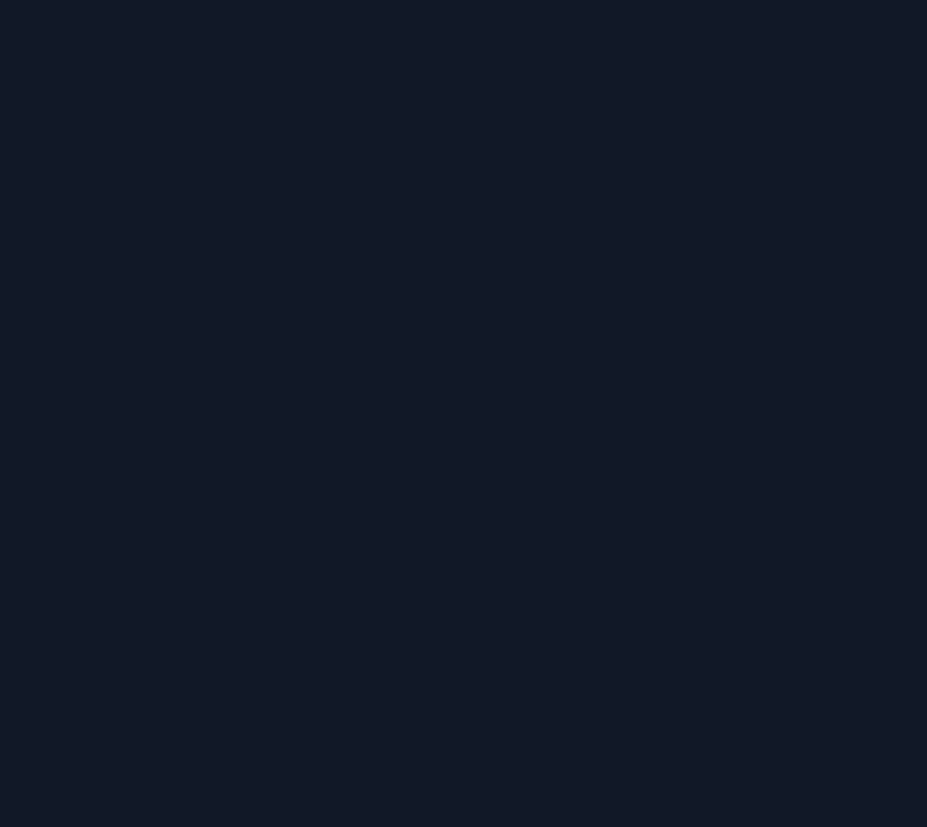
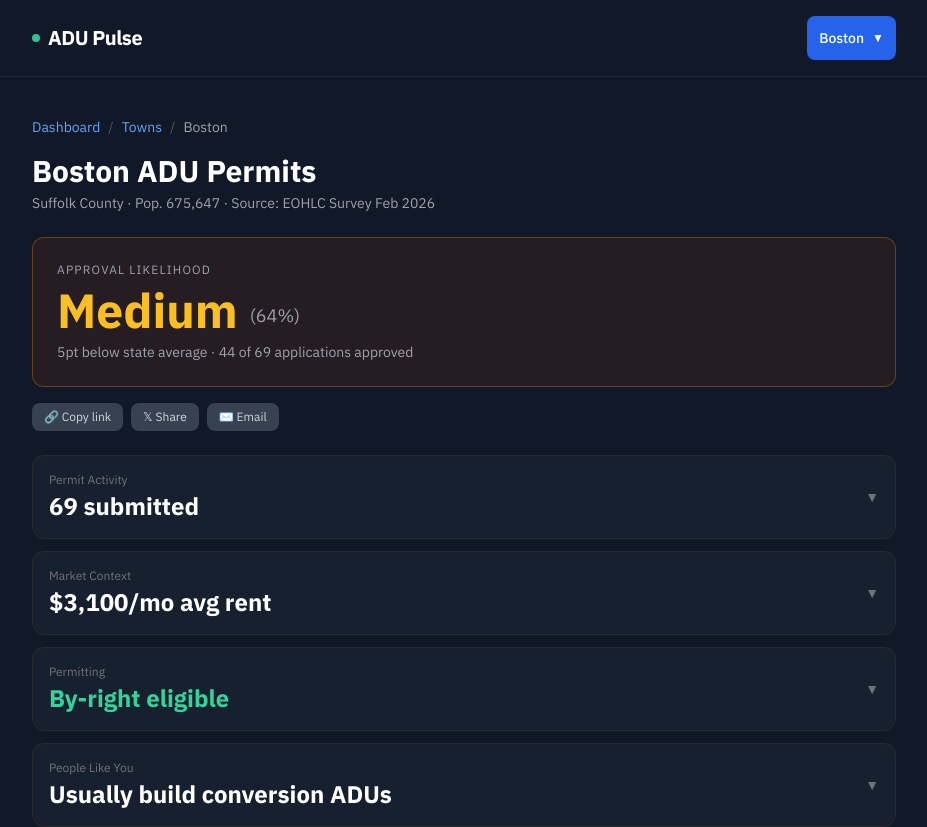
Before and after one commit to atwoodcollects/adupulse, a Next.js app: page /towns/boston in a window 1280 px wide. Before the commit this address had no page. Shown: the top 827 px of the page, without its empty margins (176-1103 px from the left). Before the commit the page ends 800 px from the top, so only its background shows below. Built offline with nearby package versions, Linux system fonts and the light colour scheme.

Commit message:
Add missing towns (Duxbury, Boston, etc) to town_seo_data

```diff
--- a/src/data/town_seo_data.ts
+++ b/src/data/town_seo_data.ts
@@ -1,187 +1,31 @@
-// src/data/town_seo_data.ts
-// Town-level data for SEO pages. Add towns as data becomes available.
-// Towns with dedicated portal-scraped pages (boston, milton, etc.) don't need entries here
-// unless you want them to also have this SEO template as a fallback.
-
 export interface TownSEOData {
-  slug: string
-  name: string
-  county: string
-  population: number
-  submitted: number
-  approved: number
-  denied: number
-  pending: number
-  approvalRate: number
-  byRight: boolean
-  source: string // e.g. "EOHLC Survey Feb 2026"
-  localPermitUrl?: string
-  avgRent?: number
-  medianHome?: number
-  notes?: string
+  slug: string; name: string; county: string; population: number; submitted: number; approved: number; denied: number; pending: number; approvalRate: number; byRight: boolean; source: string; localPermitUrl?: string; avgRent?: number; medianHome?: number; notes?: string
 }
 
 const townSEOData: TownSEOData[] = [
-  {
-    slug: 'arlington',
-    name: 'Arlington',
-    county: 'Middlesex',
-    population: 46204,
-    submitted: 18,
-    approved: 12,
-    denied: 1,
-    pending: 5,
-    approvalRate: 70.6,
-    byRight: true,
-    source: 'EOHLC Survey Feb 2026',
-    avgRent: 2600,
-    medianHome: 850000,
-    notes: 'Active ADU adoption with strong community support.',
-  },
-  {
-    slug: 'brookline',
-    name: 'Brookline',
-    county: 'Norfolk',
-    population: 63191,
-    submitted: 25,
-    approved: 19,
-    denied: 2,
-    pending: 4,
-    approvalRate: 79.2,
-    byRight: true,
-    source: 'EOHLC Survey Feb 2026',
-    avgRent: 3100,
-    medianHome: 1350000,
-  },
-  {
-    slug: 'cambridge',
-    name: 'Cambridge',
-    county: 'Middlesex',
-    population: 118403,
-    submitted: 31,
-    approved: 22,
-    denied: 3,
-    pending: 6,
-    approvalRate: 73.3,
-    byRight: true,
-    source: 'EOHLC Survey Feb 2026',
-    avgRent: 3200,
-    medianHome: 1050000,
-  },
-  {
-    slug: 'somerville',
-    name: 'Somerville',
-    county: 'Middlesex',
-    population: 81360,
-    submitted: 14,
-    approved: 10,
-    denied: 1,
-    pending: 3,
-    approvalRate: 76.9,
-    byRight: true,
-    source: 'EOHLC Survey Feb 2026',
-    avgRent: 2800,
-    medianHome: 880000,
-  },
-  {
-    slug: 'framingham',
-    name: 'Framingham',
-    county: 'Middlesex',
-    population: 72362,
-    submitted: 9,
-    approved: 6,
-    denied: 1,
-    pending: 2,
-    approvalRate: 66.7,
-    byRight: true,
-    source: 'EOHLC Survey Feb 2026',
-    avgRent: 2200,
-    medianHome: 580000,
-  },
-  {
-    slug: 'quincy',
-    name: 'Quincy',
-    county: 'Norfolk',
-    population: 101636,
-    submitted: 20,
-    approved: 15,
-    denied: 2,
-    pending: 3,
-    approvalRate: 78.9,
-    byRight: true,
-    source: 'EOHLC Survey Feb 2026',
-    avgRent: 2400,
-    medianHome: 620000,
-  },
-  {
-    slug: 'worcester',
-    name: 'Worcester',
-    county: 'Worcester',
-    population: 206518,
-    submitted: 35,
-    approved: 28,
-    denied: 3,
-    pending: 4,
-    approvalRate: 82.4,
-    byRight: true,
-    source: 'EOHLC Survey Feb 2026',
-    avgRent: 1600,
-    medianHome: 370000,
-  },
-  {
-    slug: 'salem',
-    name: 'Salem',
-    county: 'Essex',
-    population: 44480,
-    submitted: 8,
-    approved: 5,
-    denied: 1,
-    pending: 2,
-    approvalRate: 62.5,
-    byRight: true,
-    source: 'EOHLC Survey Feb 2026',
-    avgRent: 2100,
-    medianHome: 560000,
-  },
-  {
-    slug: 'marshfield',
-    name: 'Marshfield',
-    county: 'Plymouth',
-    population: 25841,
-    submitted: 6,
-    approved: 4,
-    denied: 0,
-    pending: 2,
-    approvalRate: 66.7,
-    byRight: true,
-    source: 'EOHLC Survey Feb 2026',
-    avgRent: 2300,
-    medianHome: 640000,
-  },
-  {
-    slug: 'barnstable',
-    name: 'Barnstable',
-    county: 'Barnstable',
-    population: 44730,
-    submitted: 11,
-    approved: 8,
-    denied: 1,
-    pending: 2,
-    approvalRate: 72.7,
-    byRight: true,
-    source: 'EOHLC Survey Feb 2026',
-    avgRent: 2500,
-    medianHome: 650000,
-    notes: 'Cape Cod town with strong seasonal rental demand.',
-  },
+  { slug: 'boston', name: 'Boston', county: 'Suffolk', population: 675647, submitted: 69, approved: 44, denied: 8, pending: 17, approvalRate: 64, byRight: true, source: 'EOHLC Survey Feb 2026', avgRent: 3100, medianHome: 750000 },
+  { slug: 'plymouth', name: 'Plymouth', county: 'Plymouth', population: 61217, submitted: 42, approved: 34, denied: 2, pending: 6, approvalRate: 81, byRight: true, source: 'EOHLC Survey Feb 2026', avgRent: 2200, medianHome: 520000 },
+  { slug: 'newton', name: 'Newton', county: 'Middlesex', population: 88923, submitted: 40, approved: 18, denied: 5, pending: 17, approvalRate: 45, byRight: true, source: 'EOHLC Survey Feb 2026', avgRent: 2800, medianHome: 1400000 },
+  { slug: 'milton', name: 'Milton', county: 'Norfolk', population: 27593, submitted: 25, approved: 24, denied: 0, pending: 1, approvalRate: 96, byRight: true, source: 'EOHLC Survey Feb 2026', avgRent: 2500, medianHome: 780000 },
+  { slug: 'revere', name: 'Revere', county: 'Suffolk', population: 62186, submitted: 17, approved: 9, denied: 3, pending: 5, approvalRate: 53, byRight: true, source: 'EOHLC Survey Feb 2026', avgRent: 2200, medianHome: 550000 },
+  { slug: 'falmouth', name: 'Falmouth', county: 'Barnstable', population: 31531, submitted: 12, approved: 12, denied: 0, pending: 0, approvalRate: 100, byRight: true, source: 'EOHLC Survey Feb 2026', avgRent: 2400, medianHome: 620000 },
+  { slug: 'lexington', name: 'Lexington', county: 'Middlesex', population: 33892, submitted: 6, approved: 6, denied: 0, pending: 0, approvalRate: 100, byRight: true, source: 'EOHLC Survey Feb 2026', avgRent: 2700, medianHome: 1200000 },
+  { slug: 'needham', name: 'Needham', county: 'Norfolk', population: 31388, submitted: 4, approved: 4, denied: 0, pending: 0, approvalRate: 100, byRight: true, source: 'EOHLC Survey Feb 2026', avgRent: 2600, medianHome: 1100000 },
+  { slug: 'duxbury', name: 'Duxbury', county: 'Plymouth', population: 15912, submitted: 3, approved: 2, denied: 0, pending: 1, approvalRate: 67, byRight: true, source: 'EOHLC Survey Feb 2026', avgRent: 2400, medianHome: 780000 },
+  { slug: 'sudbury', name: 'Sudbury', county: 'Middlesex', population: 19655, submitted: 3, approved: 3, denied: 0, pending: 0, approvalRate: 100, byRight: true, source: 'EOHLC Survey Feb 2026', avgRent: 2500, medianHome: 950000 },
+  { slug: 'andover', name: 'Andover', county: 'Essex', population: 36498, submitted: 10, approved: 9, denied: 0, pending: 1, approvalRate: 90, byRight: true, source: 'EOHLC Survey Feb 2026', avgRent: 2400, medianHome: 750000 },
+  { slug: 'arlington', name: 'Arlington', county: 'Middlesex', population: 46204, submitted: 18, approved: 12, denied: 1, pending: 5, approvalRate: 70.6, byRight: true, source: 'EOHLC Survey Feb 2026', avgRent: 2600, medianHome: 850000 },
+  { slug: 'brookline', name: 'Brookline', county: 'Norfolk', population: 63191, submitted: 25, approved: 19, denied: 2, pending: 4, approvalRate: 79.2, byRight: true, source: 'EOHLC Survey Feb 2026', avgRent: 3100, medianHome: 1350000 },
+  { slug: 'cambridge', name: 'Cambridge', county: 'Middlesex', population: 118403, submitted: 31, approved: 22, denied: 3, pending: 6, approvalRate: 73.3, byRight: true, source: 'EOHLC Survey Feb 2026', avgRent: 3200, medianHome: 1050000 },
+  { slug: 'somerville', name: 'Somerville', county: 'Middlesex', population: 81360, submitted: 14, approved: 10, denied: 1, pending: 3, approvalRate: 76.9, byRight: true, source: 'EOHLC Survey Feb 2026', avgRent: 2800, medianHome: 880000 },
+  { slug: 'framingham', name: 'Framingham', county: 'Middlesex', population: 72362, submitted: 9, approved: 6, denied: 1, pending: 2, approvalRate: 66.7, byRight: true, source: 'EOHLC Survey Feb 2026', avgRent: 2200, medianHome: 580000 },
+  { slug: 'quincy', name: 'Quincy', county: 'Norfolk', population: 101636, submitted: 20, approved: 15, denied: 2, pending: 3, approvalRate: 78.9, byRight: true, source: 'EOHLC Survey Feb 2026', avgRent: 2400, medianHome: 620000 },
+  { slug: 'worcester', name: 'Worcester', county: 'Worcester', population: 206518, submitted: 35, approved: 28, denied: 3, pending: 4, approvalRate: 82.4, byRight: true, source: 'EOHLC Survey Feb 2026', avgRent: 1600, medianHome: 370000 },
+  { slug: 'salem', name: 'Salem', county: 'Essex', population: 44480, submitted: 8, approved: 5, denied: 1, pending: 2, approvalRate: 62.5, byRight: true, source: 'EOHLC Survey Feb 2026', avgRent: 2100, medianHome: 560000 },
+  { slug: 'marshfield', name: 'Marshfield', county: 'Plymouth', population: 25841, submitted: 6, approved: 4, denied: 0, pending: 2, approvalRate: 66.7, byRight: true, source: 'EOHLC Survey Feb 2026', avgRent: 2300, medianHome: 640000 },
+  { slug: 'barnstable', name: 'Barnstable', county: 'Barnstable', population: 44730, submitted: 11, approved: 8, denied: 1, pending: 2, approvalRate: 72.7, byRight: true, source: 'EOHLC Survey Feb 2026', avgRent: 2500, medianHome: 650000 },
 ]
 
 export default townSEOData
-
-export function getTownBySlug(slug: string): TownSEOData | undefined {
-  return townSEOData.find(t => t.slug === slug)
-}
-
-export function getAllTownSlugs(): string[] {
-  return townSEOData.map(t => t.slug)
-}
+export function getTownBySlug(slug: string): TownSEOData | undefined { return townSEOData.find(t => t.slug === slug) }
+export function getAllTownSlugs(): string[] { return townSEOData.map(t => t.slug) }
```
